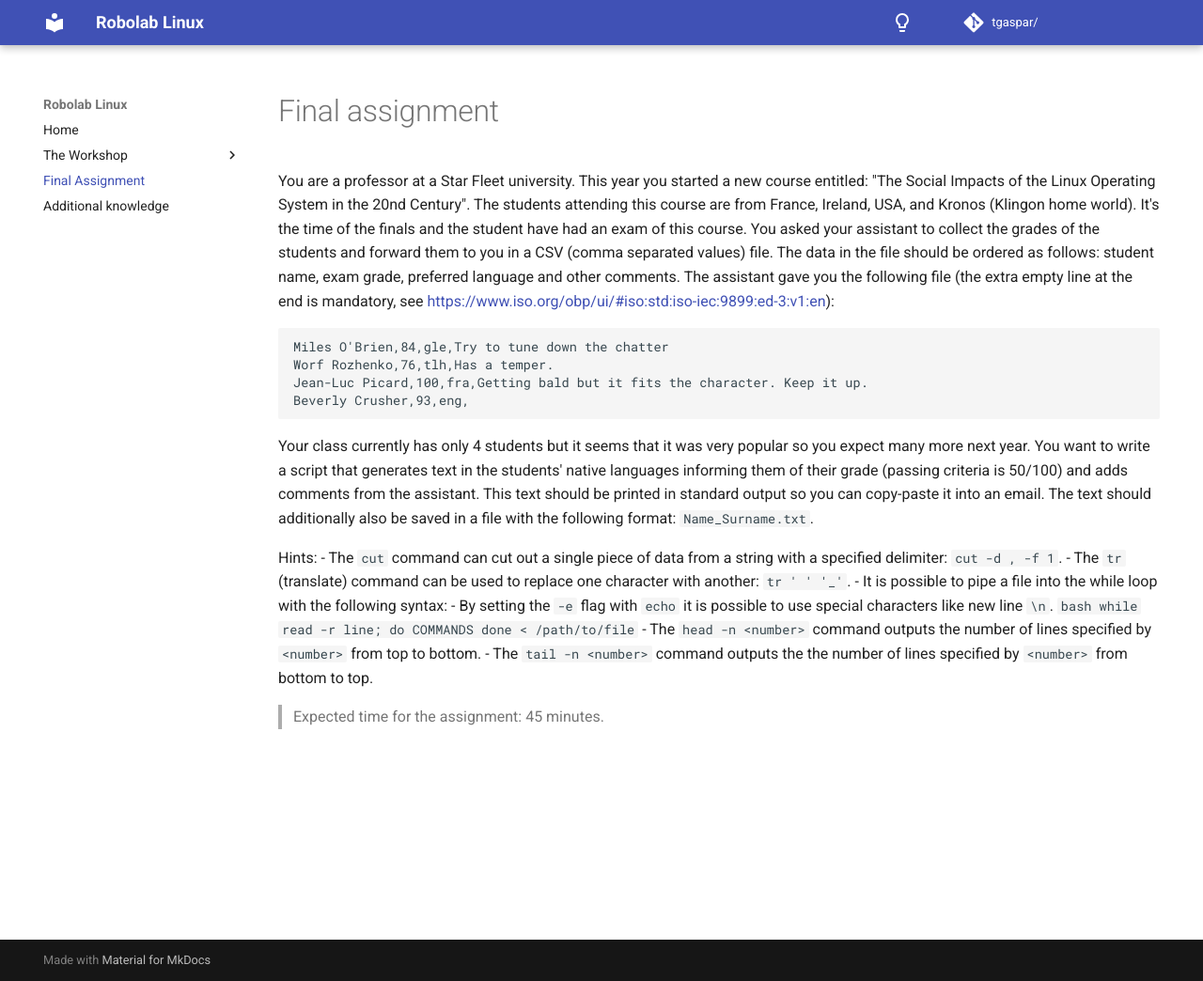
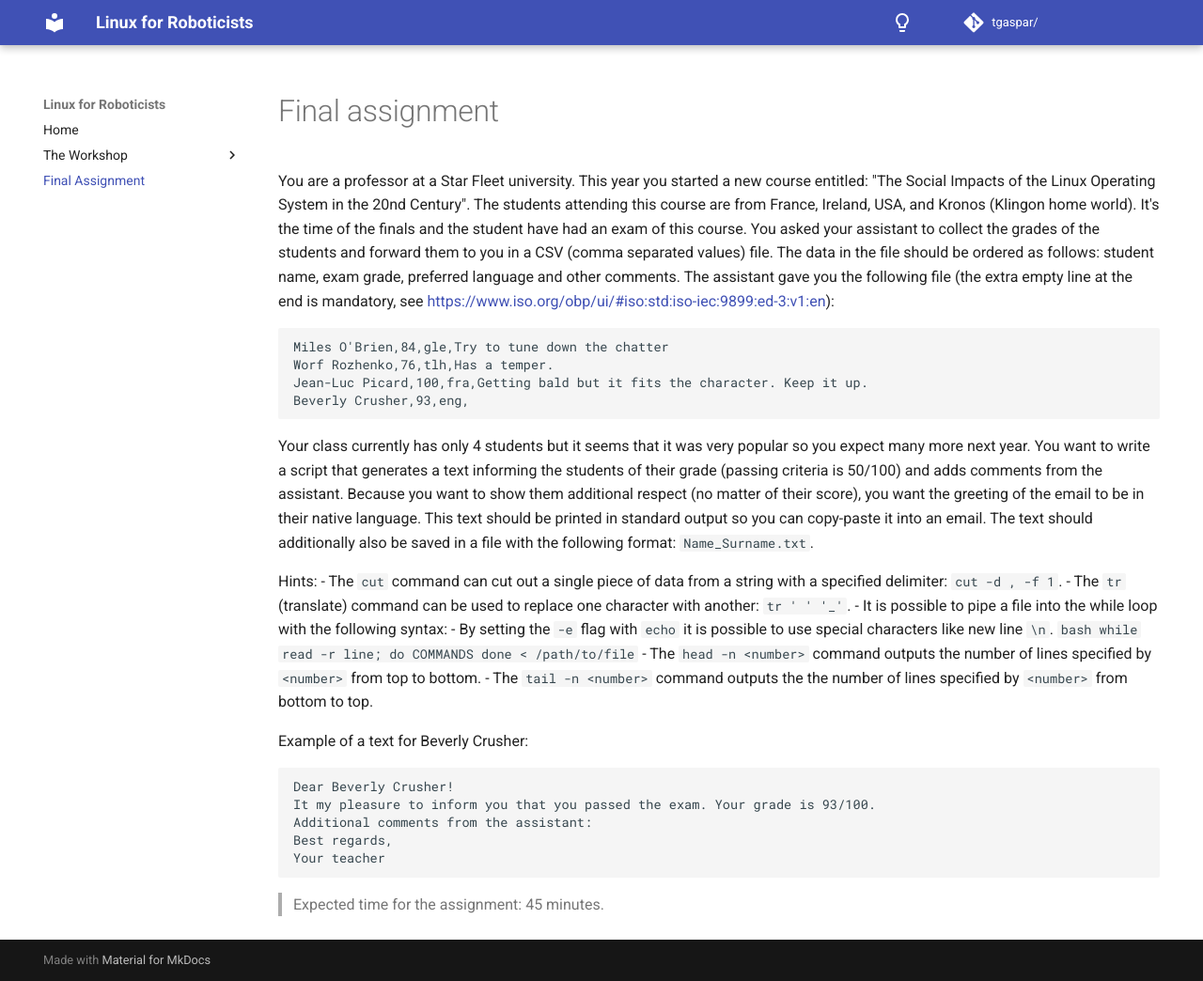
Before and after one commit to tgaspar/linux-fe, an MkDocs documentation site: the page built from docs/practical/index.md, in a window 1280 px wide and 1044 px high. Shown: the whole window at 94% size. Built offline with MkDocs 1.6.1 and Material for MkDocs 9.7.7, drawn with Linux system fonts in a browser that asks for light colours; comment, search, counter and statistics services are not loaded.

Commit message:
After workshop updates

````diff
--- a/docs/practical/index.md
+++ b/docs/practical/index.md
@@ -9,7 +9,7 @@ Jean-Luc Picard,100,fra,Getting bald but it fits the character. Keep it up.
 Beverly Crusher,93,eng,
 ```
 
-Your class currently has only 4 students but it seems that it was very popular so you expect many more next year. You want to write a script that generates text in the students' native languages informing them of their grade (passing criteria is 50/100) and adds comments from the assistant. This text should be printed in standard output so you can copy-paste it into an email. The text should additionally also be saved in a file with the following format: `Name_Surname.txt`.
+Your class currently has only 4 students but it seems that it was very popular so you expect many more next year. You want to write a script that generates a text informing the students of their grade (passing criteria is 50/100) and adds comments from the assistant. Because you want to show them additional respect (no matter of their score), you want the greeting of the email to be in their native language. This text should be printed in standard output so you can copy-paste it into an email. The text should additionally also be saved in a file with the following format: `Name_Surname.txt`.
 
 Hints:
  - The `cut` command can cut out a single piece of data from a string with a specified delimiter: `cut -d , -f 1`.
@@ -24,4 +24,13 @@ done < /path/to/file
  - The `head -n <number>` command outputs the number of lines specified by `<number>` from top to bottom.
  - The `tail -n <number>` command outputs the the number of lines specified by `<number>` from bottom to top.
 
+Example of a text for Beverly Crusher:
+```
+Dear Beverly Crusher!
+It my pleasure to inform you that you passed the exam. Your grade is 93/100.
+Additional comments from the assistant:
+Best regards,
+Your teacher
+```
+
  > Expected time for the assignment: 45 minutes.
--- a/mkdocs.yml
+++ b/mkdocs.yml
@@ -8,7 +8,7 @@ site_description: >-
 repo_name: tgaspar/
 repo_url: https://github.com/tgaspar/linux-fe
 
-site_name: Robolab Linux
+site_name: Linux for Roboticists
 nav:
     - Home: 'index.md'
     # - About: 'about/index.md'
@@ -23,7 +23,7 @@ nav:
       - Installing new tools : 'workshop/git-and-apt.md'
       - Shell scripts: 'workshop/shell-scripting.md'
     - Final Assignment: 'practical/index.md'
-    - Additional knowledge: 'additional/index.md'
+    # - Additional knowledge: 'additional/index.md'
 theme:
   name: material
   palette:
@@ -38,9 +38,15 @@ theme:
   features:
       - toc.integrate
   favicon: assets/logo.png
+  icon:
+    admonition:
+      note: octicons/tag-16
   # logo: https://raw.githubusercontent.com/ros-infrastructure/artwork/master/orgunits/ros.svg
 
 markdown_extensions:
+  - admonition
+  - pymdownx.details
+  # - attr_list
   - pymdownx.arithmatex:
       generic: true
   - pymdownx.highlight:
@@ -55,15 +61,15 @@ extra_javascript:
   - https://cdn.jsdelivr.net/npm/mathjax@3/es5/tex-mml-chtml.js
 
 plugins:
+  # - extra-sass
   - with-pdf:
         # author: Timotej Gašpar
         copyright: 'Copyright: Laboratory of robotics, Faculty of Electrical Engineering'
-        #
         #cover: false
         #back_cover: true
         cover_logo: 'Cover Logo'
         #cover_title: TITLE TEXT
-        cover_subtitle: A practical workshop for students who want to learn Linux
+        cover_subtitle: A practical workshop for students who want to learn the basics of Linux and its command line
         #custom_template_path: TEMPLATES PATH
         #
         #toc_title: TOC TITLE TEXT
````
Also changed, not shown: docs/workshop/filesystem-and-navigation.md (+30 -3 lines), docs/workshop/introduction.md (+1 -1 lines), docs/workshop/shell-scripting.md (+2 -2 lines), docs/workshop/usr-grp-perm.md (+32 -26 lines), 2 other files.
